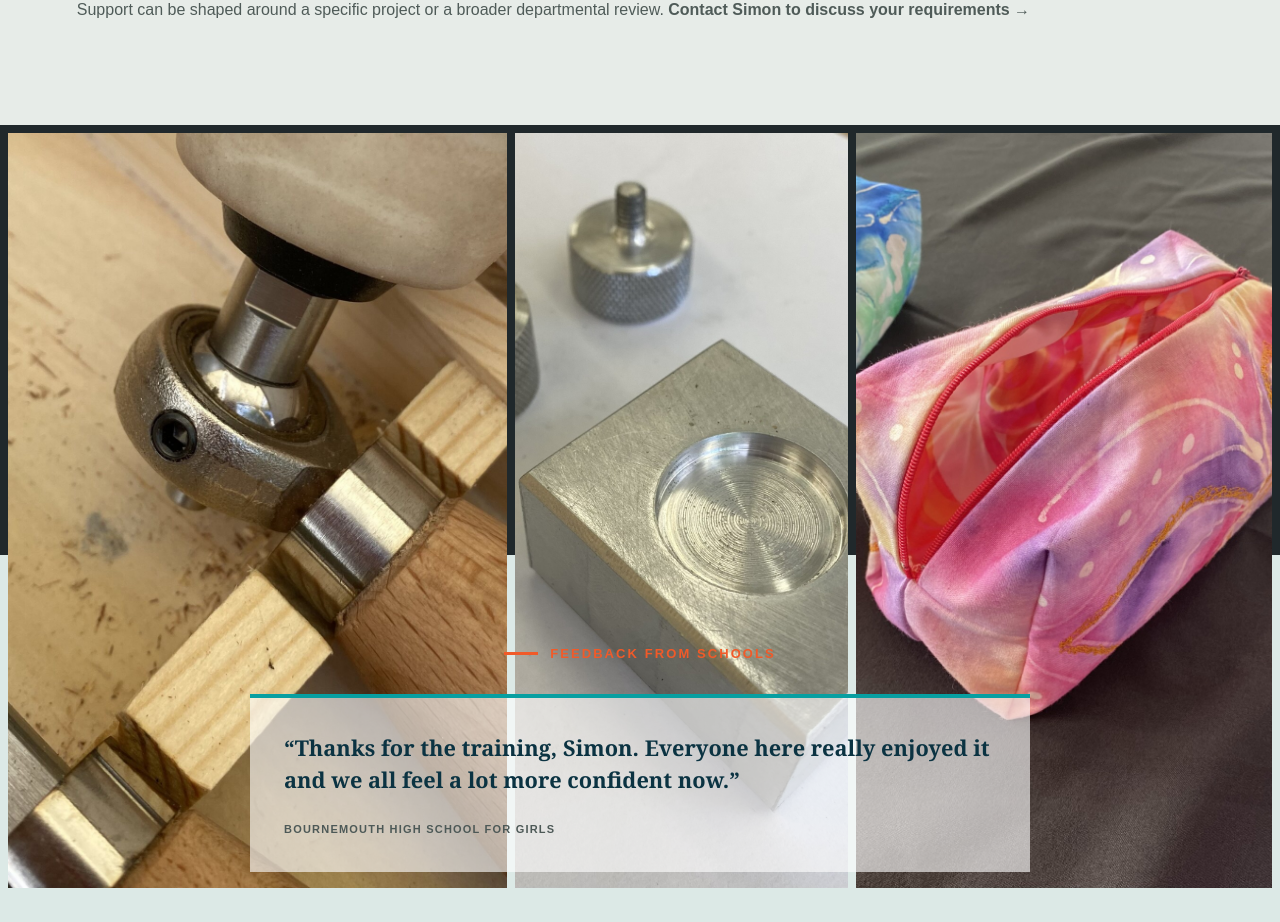
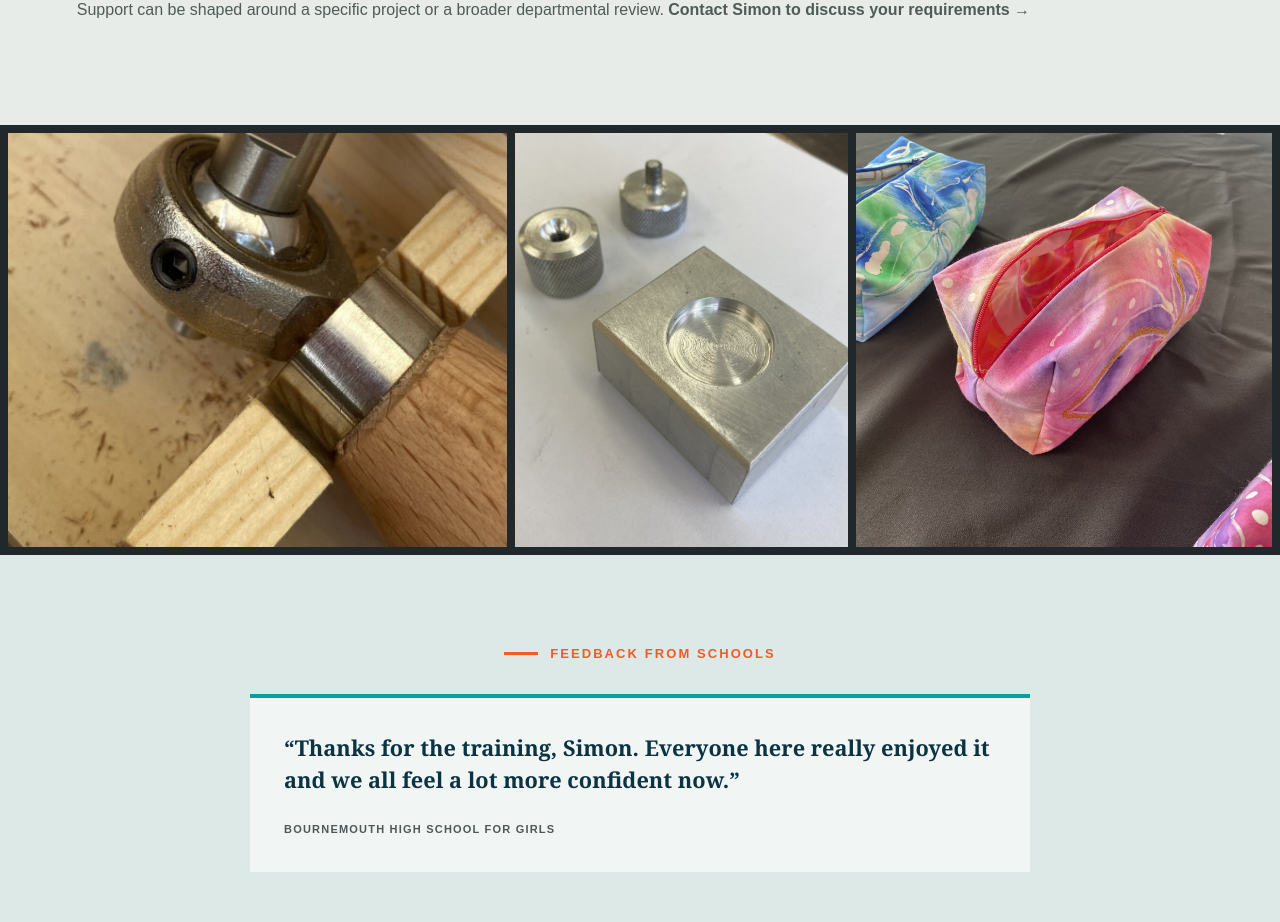
Before and after one commit to tarranteng/Training-Website, a Next.js app: page /about in a window 1280 px wide. Shown: the part 2160-3082 px from the top of the page. Built offline with nearby package versions, Linux system fonts and the light colour scheme.

Commit message:
Add files via upload

```diff
--- a/app/globals.css
+++ b/app/globals.css
@@ -155,8 +155,8 @@ button:focus-visible, input:focus-visible, textarea:focus-visible { outline: 3px
 .consultancy-grid p { margin: 0; color: #56615f; line-height: 1.6; }
 .consultancy-note { margin: 30px 0 0; color: #4f5b58; line-height: 1.6; }
 .consultancy-note a { font-weight: 800; text-underline-offset: 5px; }
-.image-triptych { height: 430px; display: grid; grid-template-columns: 1.2fr .8fr 1fr; gap: 8px; padding: 8px; background: var(--charcoal); }
-.image-triptych img { width: 100%; height: 100%; object-fit: cover; }
+.image-triptych { height: 430px; display: grid; grid-template-columns: 1.2fr .8fr 1fr; grid-auto-rows: minmax(0, 1fr); gap: 8px; padding: 8px; overflow: hidden; background: var(--charcoal); }
+.image-triptych img { width: 100%; height: 100%; min-width: 0; min-height: 0; display: block; object-fit: cover; }
 .contact-card { padding: 38px; display: grid; background: var(--navy); color: white; box-shadow: 14px 14px 0 var(--teal); }
 .contact-card > span { color: var(--teal-bright); font: 800 11px monospace; letter-spacing: .12em; }
 .contact-card h2 { margin: 45px 0 6px; font-size: clamp(34px, 3.4vw, 48px); }
```
